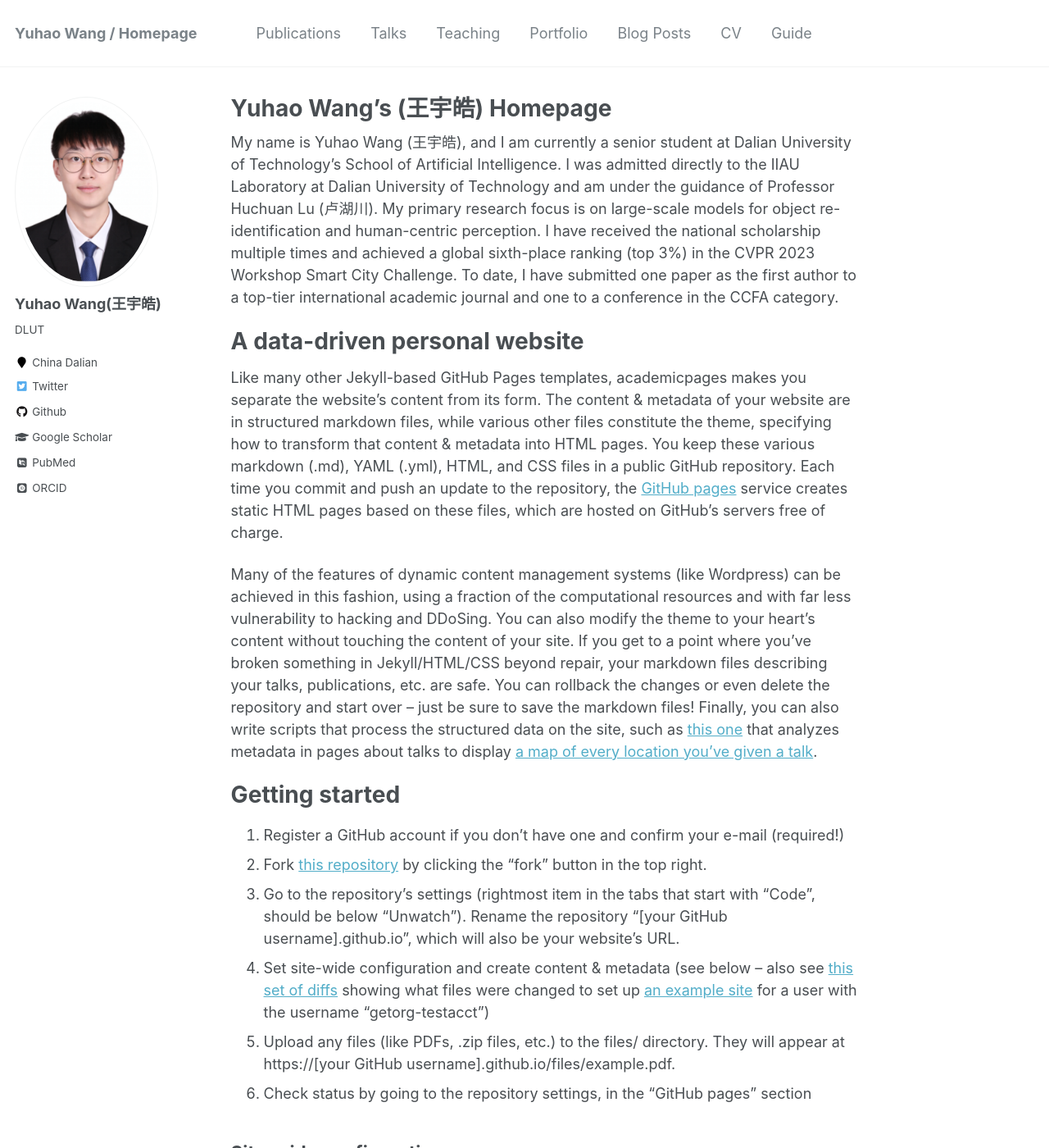
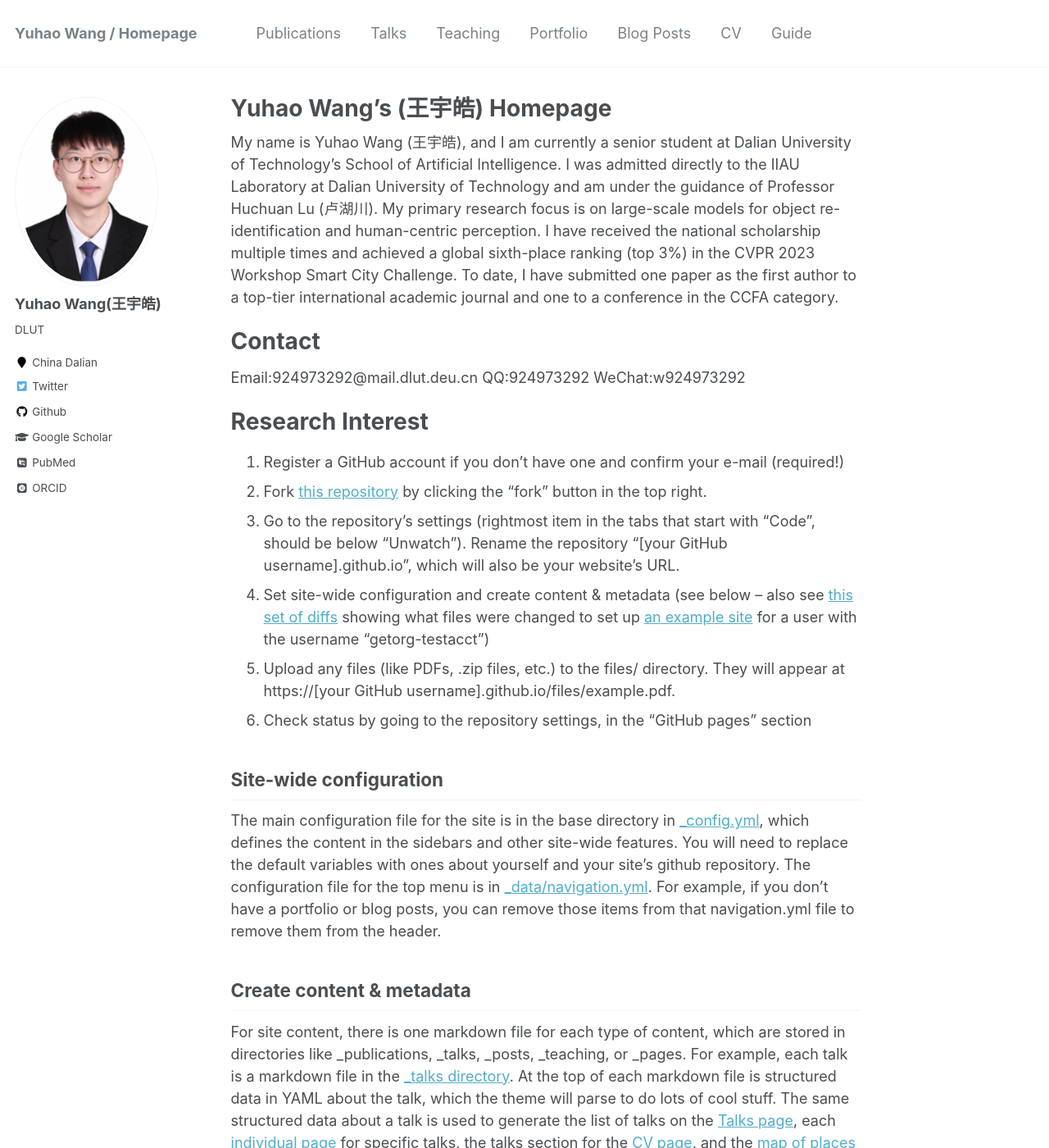
Before and after one commit to 924973292/924973292.github.io, a Jekyll site: the page built from _pages/about.md, in a window 1280 px wide and 1400 px high. Shown: the whole window at 82% size. Built offline with Jekyll 4.4.1, drawn with Linux system fonts in a browser that asks for light colours; some web fonts are replaced.

Commit message:
pubchange

```diff
--- a/_pages/about.md
+++ b/_pages/about.md
@@ -11,13 +11,13 @@
 My name is Yuhao Wang (王宇皓), and I am currently a senior student at Dalian University of Technology's School of Artificial Intelligence. I was admitted directly to the IIAU Laboratory at Dalian University of Technology and am under the guidance of Professor Huchuan Lu (卢湖川). My primary research focus is on large-scale models for object re-identification and human-centric perception. I have received the national scholarship multiple times and achieved a global sixth-place ranking (top 3%) in the CVPR 2023 Workshop Smart City Challenge. To date, I have submitted one paper as the first author to a top-tier international academic journal and one to a conference in the CCFA category.
 
 
-A data-driven personal website
+Contact
 ======
-Like many other Jekyll-based GitHub Pages templates, academicpages makes you separate the website's content from its form. The content & metadata of your website are in structured markdown files, while various other files constitute the theme, specifying how to transform that content & metadata into HTML pages. You keep these various markdown (.md), YAML (.yml), HTML, and CSS files in a public GitHub repository. Each time you commit and push an update to the repository, the [GitHub pages](https://pages.github.com/) service creates static HTML pages based on these files, which are hosted on GitHub's servers free of charge.
+Email:924973292@mail.dlut.deu.cn
+QQ:924973292
+WeChat:w924973292
 
-Many of the features of dynamic content management systems (like Wordpress) can be achieved in this fashion, using a fraction of the computational resources and with far less vulnerability to hacking and DDoSing. You can also modify the theme to your heart's content without touching the content of your site. If you get to a point where you've broken something in Jekyll/HTML/CSS beyond repair, your markdown files describing your talks, publications, etc. are safe. You can rollback the changes or even delete the repository and start over -- just be sure to save the markdown files! Finally, you can also write scripts that process the structured data on the site, such as [this one](https://github.com/academicpages/academicpages.github.io/blob/master/talkmap.ipynb) that analyzes metadata in pages about talks to display [a map of every location you've given a talk](https://academicpages.github.io/talkmap.html).
-
-Getting started
+Research Interest
 ======
 1. Register a GitHub account if you don't have one and confirm your e-mail (required!)
 1. Fork [this repository](https://github.com/academicpages/academicpages.github.io) by clicking the "fork" button in the top right.
```
